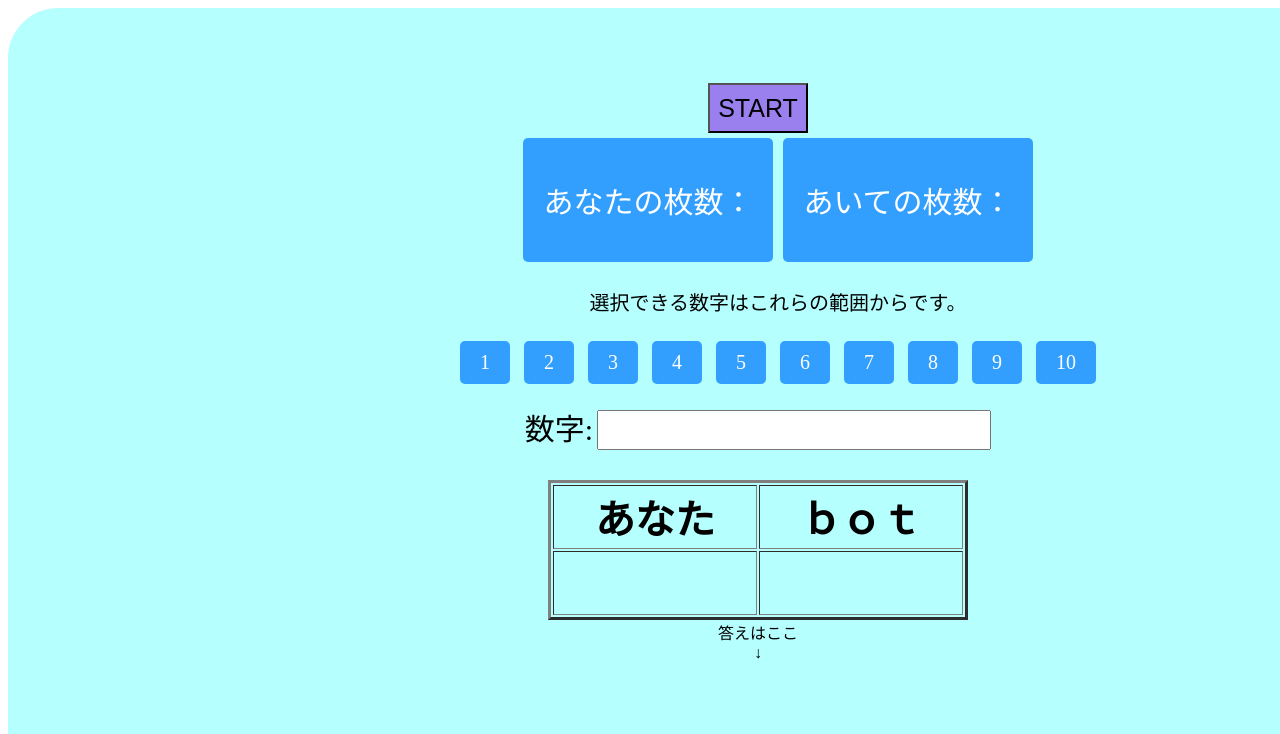
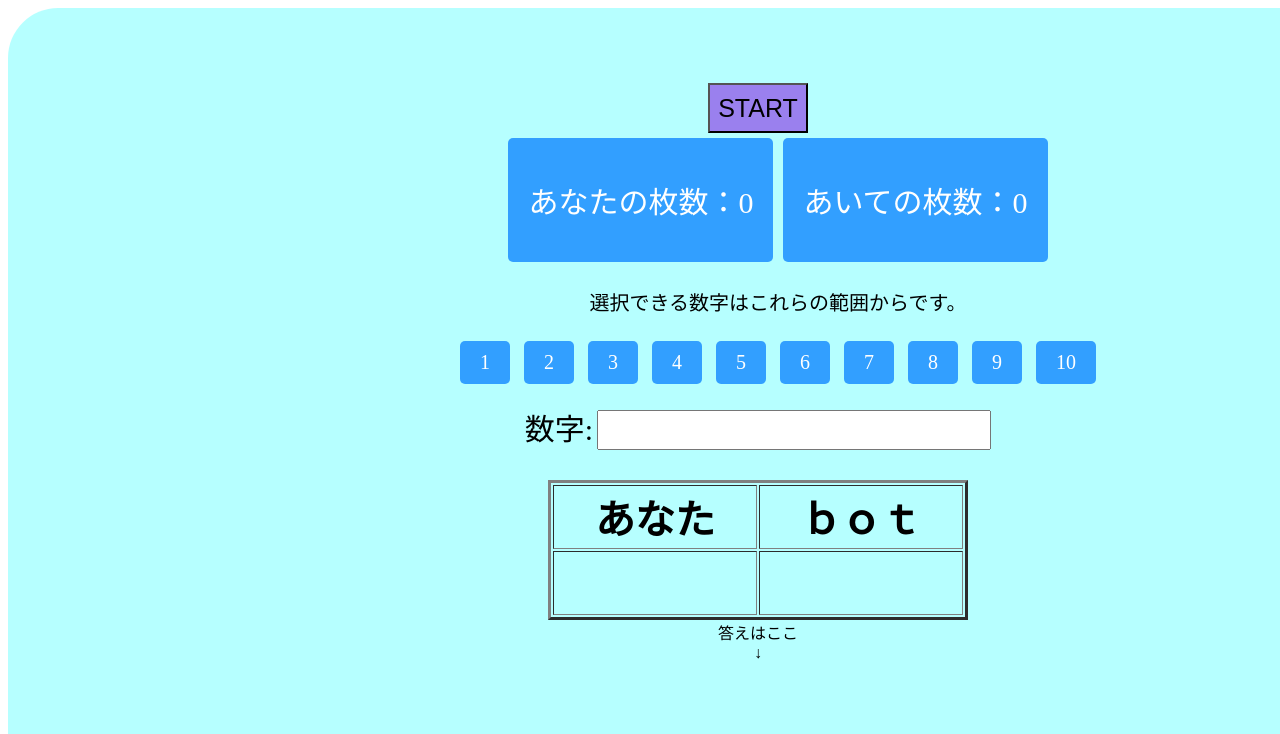
Before and after one commit to chappy16/chappy16-, a plain HTML site: page index.html in a window 1280 px wide. Shown: the top 734 px of the page. Drawn offline with Linux system fonts and the light colour scheme.

Commit message:
Update index.html

```diff
--- a/index.html
+++ b/index.html
@@ -54,6 +54,6 @@
       <p style="justify-content: center; margin: auto">↓</p>
       <p style="margin-top: 5%" id="answer" class="answer"></p>
     </div>
-    <script src="../単位認定課題/scriptFail/Easy.js"></script>
+    <script src="../scriptFail/Easy.js"></script>
   </body>
 </html>
```
